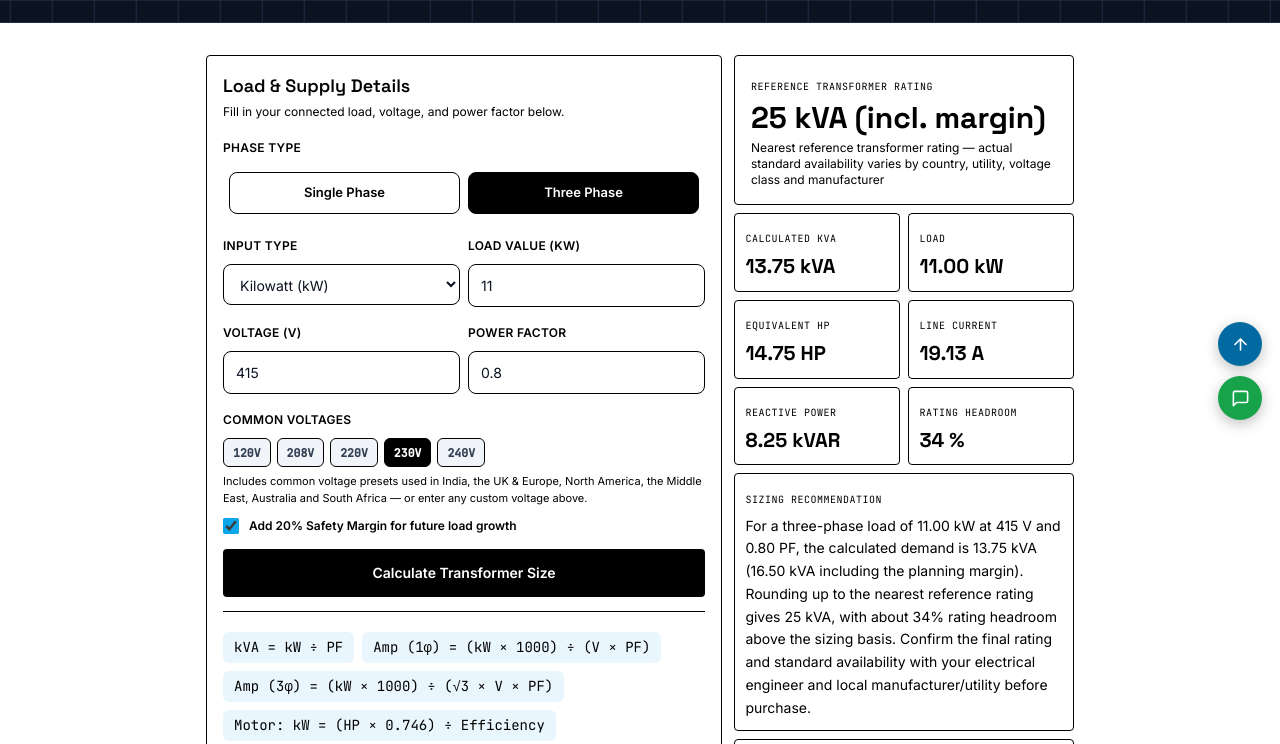
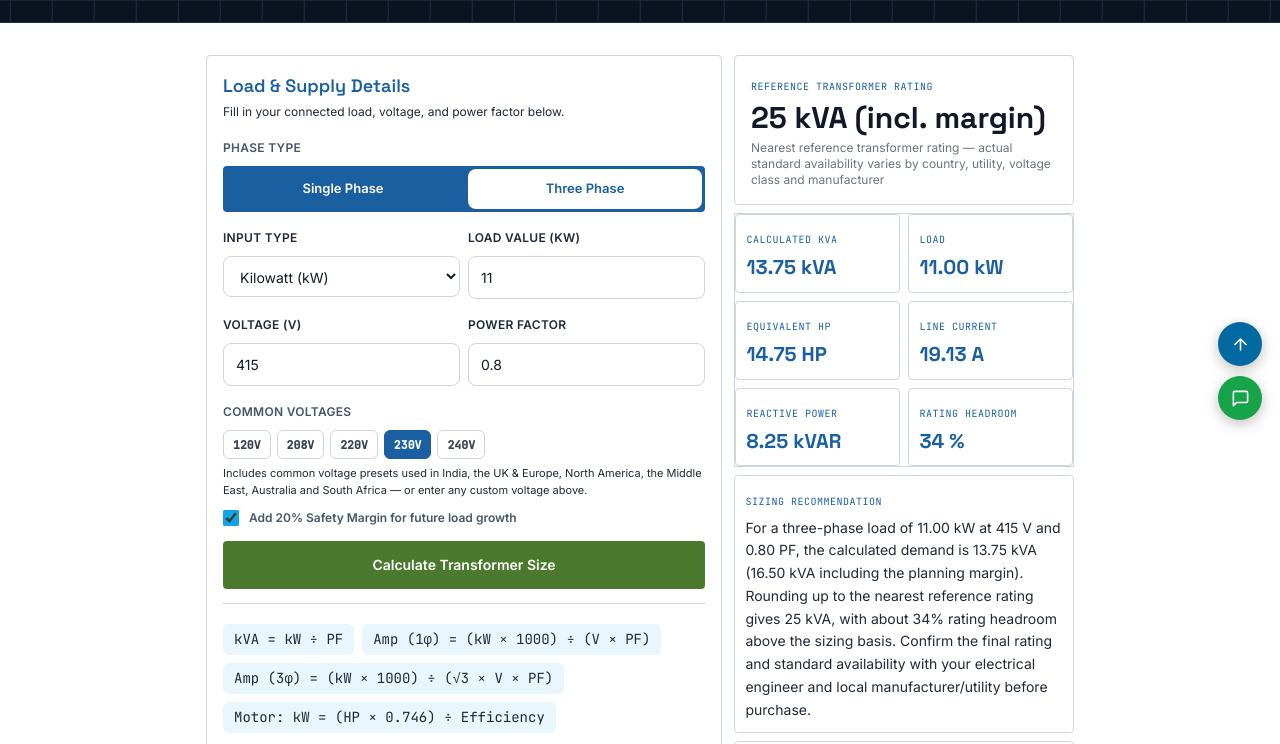
Before and after one commit to umasankarmaity92-lab/electromechcalc, a website: page transformer-size.html in a window 1280 px wide. Shown: the part 304-1048 px from the top of the page. Drawn offline with Linux system fonts and the light colour scheme.

Commit message:
Update transformer-size.html

```diff
--- a/transformer-size.html
+++ b/transformer-size.html
@@ -273,7 +273,7 @@
     .hero-cursor{ animation:none; }
   }
 
-  /* ===== calculator.net-style compact/monochrome override — LIGHT MODE ONLY,
+  /* ===== calculator.net-style compact override — LIGHT MODE ONLY,
      scoped to #calculator so it never touches header/hero/other pages or dark theme ===== */
   body:not(.dark-theme) #calculator.max-w-6xl{ max-width:900px !important; }
   body:not(.dark-theme) #calculator.py-14{ padding-top:2rem !important; padding-bottom:2rem !important; }
@@ -291,61 +291,65 @@
   body:not(.dark-theme) #calculator .shadow,
   body:not(.dark-theme) #calculator .shadow-sm{ box-shadow:none !important; }
 
-  /* all text black */
-  body:not(.dark-theme) #calculator h2,
-  body:not(.dark-theme) #calculator label,
-  body:not(.dark-theme) #calculator span,
-  body:not(.dark-theme) #calculator p,
-  body:not(.dark-theme) #calculator div,
-  body:not(.dark-theme) #calculator a{ color:#000 !important; }
-
-  /* all borders black */
+  /* box background + border: same flat white box + light gray border everywhere */
   body:not(.dark-theme) #calculator .border,
   body:not(.dark-theme) #calculator .border-t,
   body:not(.dark-theme) #calculator .border-gray-100,
   body:not(.dark-theme) #calculator .border-gray-200,
   body:not(.dark-theme) #calculator .border-amber-100,
   body:not(.dark-theme) #calculator .input-field,
-  body:not(.dark-theme) #calculator .qv-btn,
-  body:not(.dark-theme) #calculator .formula-chip{ border-color:#000 !important; }
+  body:not(.dark-theme) #calculator .formula-chip{ border-color:#cdd5df !important; }
 
   body:not(.dark-theme) #calculator .input-field{ background:#fff !important; }
   body:not(.dark-theme) #calculator .bg-gray-100,
   body:not(.dark-theme) #calculator .bg-gray-50,
-  body:not(.dark-theme) #calculator .bg-amber-50{ background:#fff !important; }
+  body:not(.dark-theme) #calculator .bg-amber-50,
+  body:not(.dark-theme) #calculator .result-tile,
+  body:not(.dark-theme) #calculator #relatedCalculatorsBox,
+  body:not(.dark-theme) #calculator .lg\:col-span-2 > div{ background:#fff !important; border:1px solid #cdd5df !important; }
 
-  /* result panel: drop the navy gradient card, make it a plain boxed tile like the rest */
-  body:not(.dark-theme) #calculator .result-tile{
-    background:#fff !important;
-    border:1px solid #000 !important;
-    color:#000 !important;
-  }
-  body:not(.dark-theme) #calculator .result-tile *{ color:#000 !important; }
+  /* body text stays plain dark gray/black for readability */
+  body:not(.dark-theme) #calculator label,
+  body:not(.dark-theme) #calculator p,
+  body:not(.dark-theme) #calculator .formula-chip{ color:#1f2937 !important; }
+  body:not(.dark-theme) #calculator input,
+  body:not(.dark-theme) #calculator select{ color:#111827 !important; }
+
+  /* headings + section labels: calculator.net blue */
+  body:not(.dark-theme) #calculator h2,
+  body:not(.dark-theme) #calculator [class*="text-amber-"],
+  body:not(.dark-theme) #calculator [class*="text-sky-"],
+  body:not(.dark-theme) #calculator .text-brandDark{ color:#1a5fa0 !important; }
+
+  body:not(.dark-theme) #calculator .result-tile *{ color:#1a5fa0 !important; }
+  body:not(.dark-theme) #calculator .result-tile #rKVA{ color:#111827 !important; }
+  body:not(.dark-theme) #calculator .result-tile p{ color:#6b7280 !important; }
   body:not(.dark-theme) #calculator .spark-badge{ display:none !important; }
 
-  /* drop every accent color (amber/sky/slate) down to black */
-  body:not(.dark-theme) #calculator [class*="text-amber-"],
-  body:not(.dark-theme) #calculator [class*="text-sky-"],
-  body:not(.dark-theme) #calculator [class*="text-gray-"],
-  body:not(.dark-theme) #calculator [class*="text-slate-"],
-  body:not(.dark-theme) #calculator .text-brandDark{ color:#000 !important; }
+  /* Phase-type tabs: mimic the blue tab bar (inactive=blue bg/white text, active=white bg/blue text) */
+  body:not(.dark-theme) #calculator .bg-gray-100:has(.toggle-btn){ background:#1a5fa0 !important; border:none !important; padding:3px !important; }
+  body:not(.dark-theme) #calculator .toggle-btn{ color:#fff !important; }
+  body:not(.dark-theme) #calculator .toggle-btn.active{ background:#fff !important; color:#1a5fa0 !important; box-shadow:none !important; font-weight:700; }
 
-  /* toggle / quick-voltage buttons: monochrome active state */
-  body:not(.dark-theme) #calculator .toggle-btn{ border:1px solid #000 !important; }
-  body:not(.dark-theme) #calculator .toggle-btn.active{ background:#000 !important; color:#fff !important; box-shadow:none !important; }
-  body:not(.dark-theme) #calculator .qv-btn.active{ background:#000 !important; color:#fff !important; }
-  body:not(.dark-theme) #calculator .qv-btn:hover{ background:#f2f2f2 !important; border-color:#000 !important; }
+  /* quick-voltage buttons: light chips, blue when active */
+  body:not(.dark-theme) #calculator .qv-btn{ background:#fff !important; border-color:#cdd5df !important; color:#374151 !important; }
+  body:not(.dark-theme) #calculator .qv-btn.active{ background:#1a5fa0 !important; color:#fff !important; border-color:#1a5fa0 !important; }
+  body:not(.dark-theme) #calculator .qv-btn:hover{ background:#eaf2fa !important; border-color:#1a5fa0 !important; }
 
-  /* main calculate button: black, calculator.net-style */
+  /* Calculate button: calculator.net green */
   body:not(.dark-theme) #calculator button[onclick="calculateTransformer()"]{
-    background:#000 !important;
+    background:#4b7a2f !important;
     border-radius:4px !important;
   }
-  body:not(.dark-theme) #calculator button[onclick="calculateTransformer()"]:hover{ background:#222 !important; }
+  body:not(.dark-theme) #calculator button[onclick="calculateTransformer()"]:hover{ background:#3e6527 !important; }
 
   body:not(.dark-theme) #calculator .bg-red-50{ background:#fff !important; }
-  body:not(.dark-theme) #calculator .border-red-200{ border-color:#000 !important; }
+  body:not(.dark-theme) #calculator .border-red-200{ border-color:#dc2626 !important; }
   body:not(.dark-theme) #calculator .text-red-600{ color:#b91c1c !important; }
+
+  /* related-calculator link rows: same flat white/border treatment, blue link arrow */
+  body:not(.dark-theme) #calculator .calc-card{ background:#fff !important; border-color:#cdd5df !important; color:#1f2937 !important; }
+  body:not(.dark-theme) #calculator .calc-card span{ color:#1a5fa0 !important; }
 </style>
 </head>
 <body class="bg-gray-50 text-gray-800">
```
